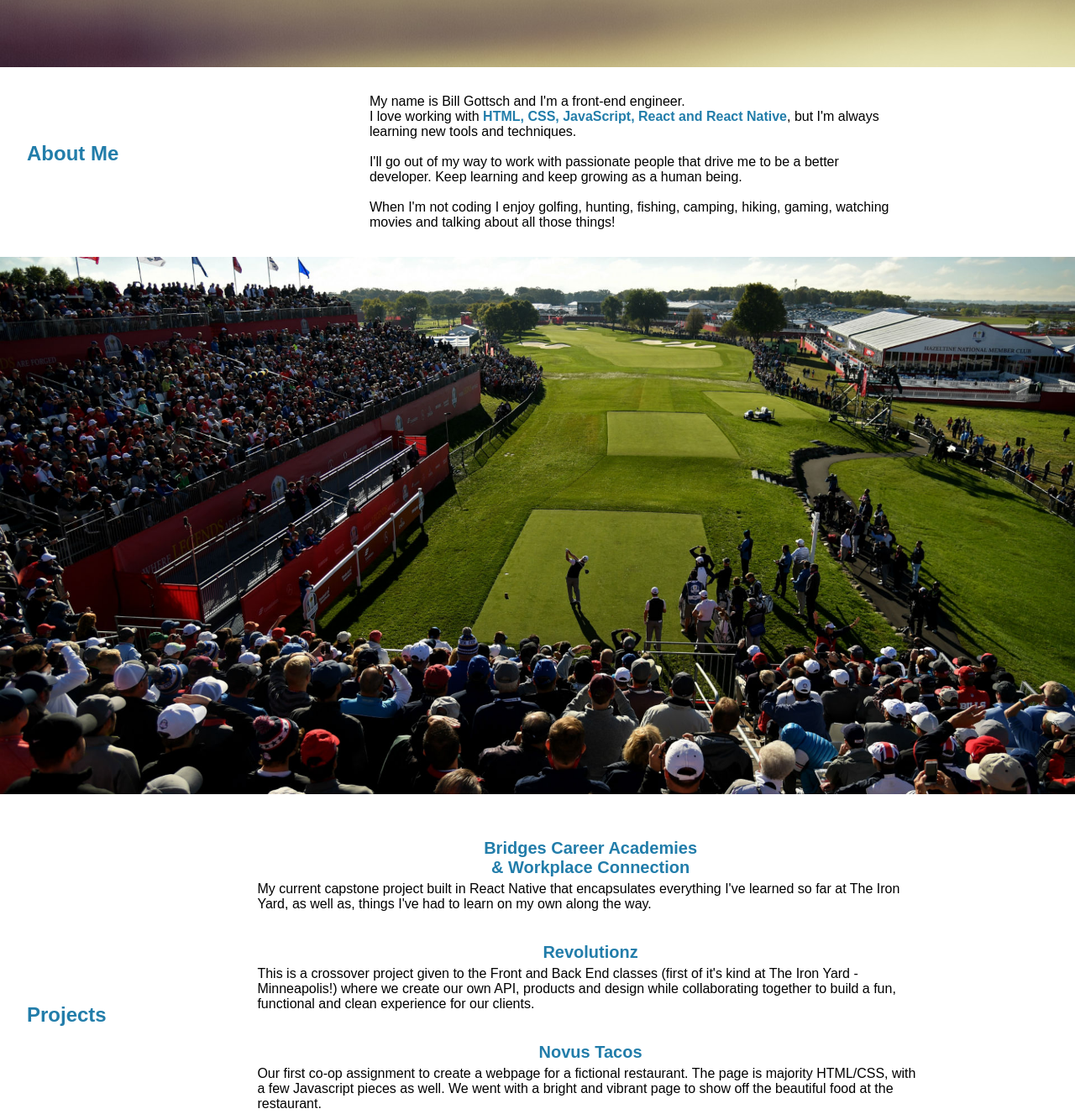
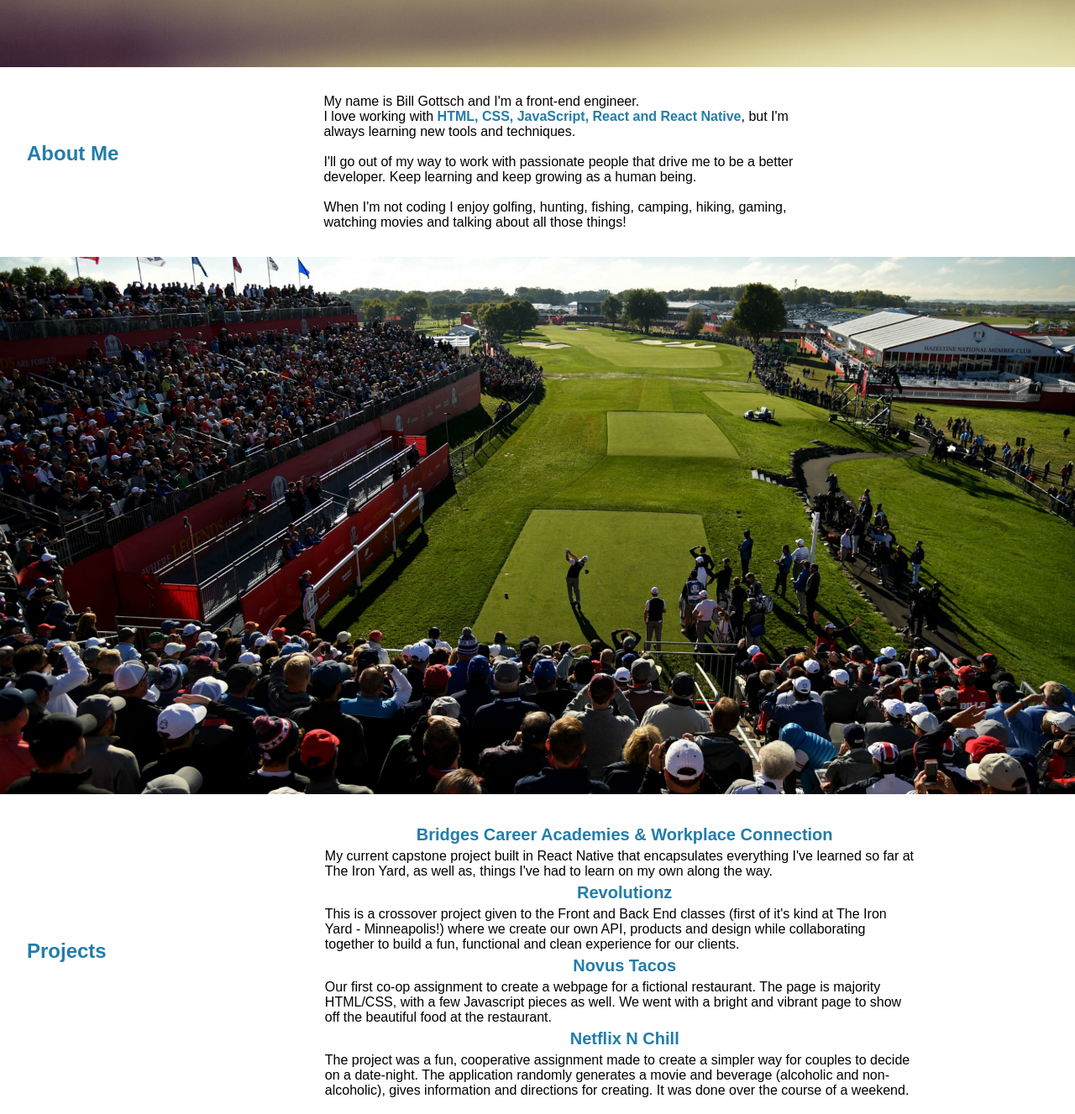
Before and after one commit to billgottsch/personal-site, a website: page index.html in a window 1280 px wide. Shown: the part 1260-2587 px from the top of the page at 84% size. Drawn offline with Linux system fonts and the light colour scheme.

Commit message:
fixed up larger media queries

```diff
--- a/assets/index.css
+++ b/assets/index.css
@@ -92,6 +92,7 @@ strong {
 .about-title {
   text-align: center;
   font-size:24px;
+  font-weight:bold;
   padding:0;
   margin:1rem 0 1rem 0;
   color: rgba(34,125,170,1);
@@ -117,14 +118,6 @@ strong {
   margin:1rem 0 1rem 0;
   font-weight:bold;
   color: rgba(34,125,170,1);
-}
-
-.projects-intro {
-  font-weight:bold;
-  font-size:14px;
-  margin:10px 0 10px 0;
-  text-align: center;
-  padding:5px;
 }
 
 .projects-each {
@@ -276,10 +269,6 @@ strong {
     margin:2rem;
   }
 
-  strong {
-    font-weight: bold;
-  }
-
   .about-title {
     margin:0;
     padding-bottom:20px;
@@ -291,16 +280,13 @@ strong {
   }
 
   #projects {
+    display:flex;
     margin:2rem;
   }
 
   .projects-title {
     margin:0;
     padding-bottom:20px;
-  }
-
-  .projects-intro {
-    padding:5px;
   }
 
   .projects-each {
@@ -311,6 +297,7 @@ strong {
     width:65%;
     margin:0 auto;
   }
+
   .projects-text {
     margin:0 auto;
     padding:0;
@@ -327,52 +314,61 @@ strong {
 
     #about {
       text-align: left;
-      margin:2rem;
+      margin:2rem 0 2rem 1rem;
       display:flex;
       flex-direction: row;
       align-items:center;
     }
 
-    strong {
-      font-weight: bold;
+    .aboutwrapper {
+      margin:0;
+      padding:0;
     }
 
     .about-title {
       text-align: left;
-      flex: 0 1 20%;
+      margin: 0 0 0 1rem;
+      flex: 0 1 30%;
     }
 
     .about-text {
       width: 65%;
-      margin:0 auto;
+      margin-left:1rem;
     }
 
     #projects {
       text-align: left;
-      margin:2rem;
+      margin:2rem 0 2rem 1rem;
       display:flex;
       flex-direction: row;
       align-items:center;
     }
 
+    .projectwrapper {
+      margin:0;
+      padding:0;
+    }
+
     .projects-title {
-      text-align: left;
-      flex: 0 1 20%;
+      text-align:left;
+      flex: 0 1 25%;
+      margin: 0 0 0 1rem;
     }
 
     .projects-each {
-      padding:1rem;
+      margin:0;
+      padding: 0;
     }
 
     .projects-name {
-      width:75%;
       margin:0 auto;
+      width:100%;
     }
 
     .projects-text {
       margin:0 auto;
       padding:0;
-      width: 75%;
+      width: 65%;
     }
 
 }
--- a/index.html
+++ b/index.html
@@ -24,7 +24,7 @@
 
     <div id="about">
       <h2 class="about-title">About Me</h2>
-      <div>
+      <div class="aboutwrapper">
         <p class="about-text">My name is Bill Gottsch and I'm a front-end engineer.</p>
         <p class="about-text">I love working with <strong>HTML, CSS, JavaScript, React and React Native</strong>, but I'm always learning new tools and techniques. </br></br>I'll go out of my way to work with passionate people that drive me to be a better developer. Keep learning and keep growing as a human being.</p>
           </br>
@@ -37,9 +37,9 @@
     <div id="projects">
       <h2 class="projects-title">Projects</h2>
       <!-- <p class="projects-intro">These are a few of the projects I've been working on:</p> -->
-        <div>
+      <div class="projectwrapper">
         <div class="projects-each">
-          <p class="projects-name"><a href="https://github.com/billgottsch/BridgesApp" target="_blank">Bridges Career Academies </br>&amp; Workplace Connection</a></p>
+          <p class="projects-name"><a href="https://github.com/billgottsch/BridgesApp" target="_blank">Bridges Career Academies &amp; Workplace Connection</a></p>
           <p class="projects-text">My current capstone project built in React Native that encapsulates everything I've learned so far at The Iron Yard, as well as, things I've had to learn on my own along the way.</p>
         </div>
         <div class="projects-each">
```
